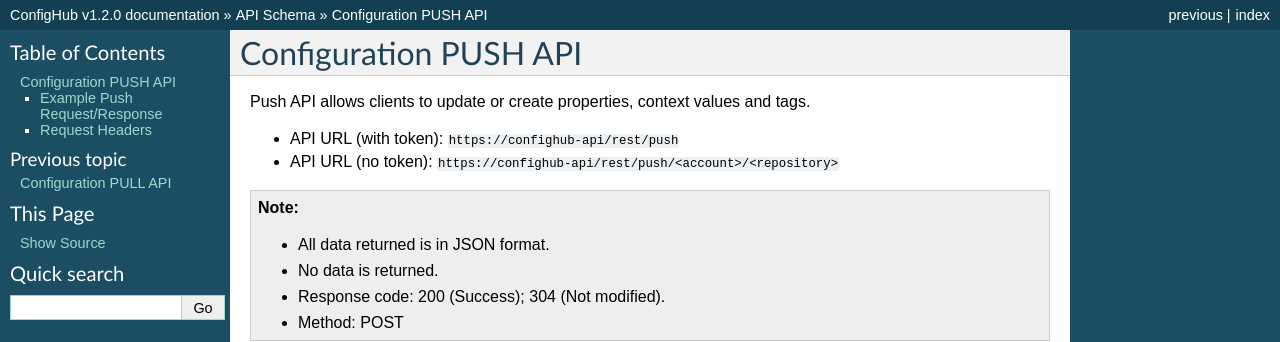
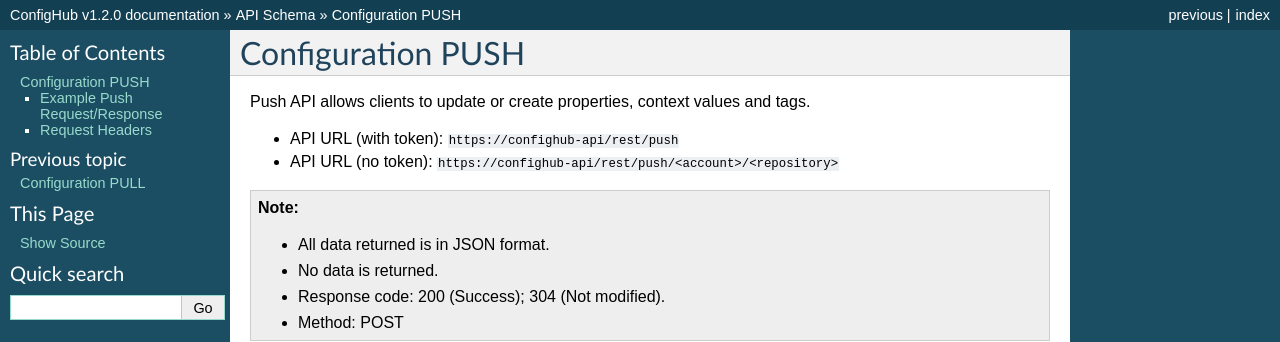
Before and after one commit to ConfigHubPub/Docs, a Sphinx documentation site: the page built from documentation/pages/schema/push.rst, in a window 1280 px wide and 900 px high. Shown: the top 342 px of the window. Built offline with Sphinx 7.4.7, drawn with Linux system fonts in a browser that asks for light colours; some of the changed text lies outside the part shown.

```diff
--- a/documentation/pages/getting_started/download.rst
+++ b/documentation/pages/getting_started/download.rst
@@ -1,5 +1,4 @@
-Install & Configure
--------------------
+.. _download:
 
 Download ConfigHub
 ^^^^^^^^^^^^^^^^^^
--- a/documentation/pages/getting_started/install.rst
+++ b/documentation/pages/getting_started/install.rst
@@ -0,0 +1,4 @@
+.. _install:
+
+Install ConfigHub
+^^^^^^^^^^^^^^^^^
--- a/documentation/pages/schema/pull.rst
+++ b/documentation/pages/schema/pull.rst
@@ -1,6 +1,6 @@
-**********************
-Configuration PULL API
-**********************
+******************
+Configuration PULL
+******************
 
 With fully specified context, pull configuration from ConfigHub service.
 The JSON response may contain key-value pairs, as well as resolved files (as per request).
--- a/documentation/pages/schema/push.rst
+++ b/documentation/pages/schema/push.rst
@@ -1,6 +1,6 @@
-**********************
-Configuration PUSH API
-**********************
+******************
+Configuration PUSH
+******************
 
 Push API allows clients to update or create properties, context values and tags.
 
```
